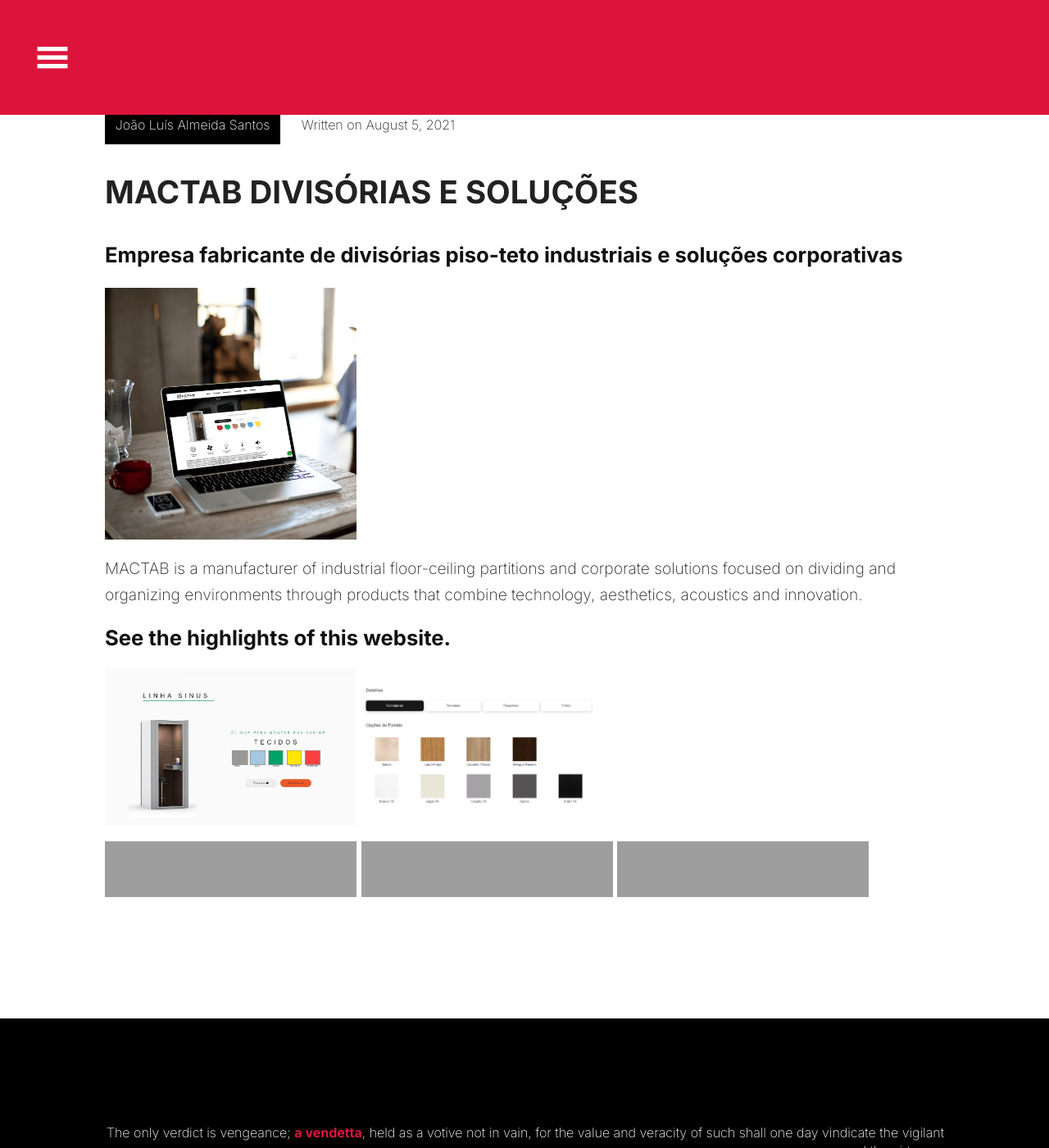
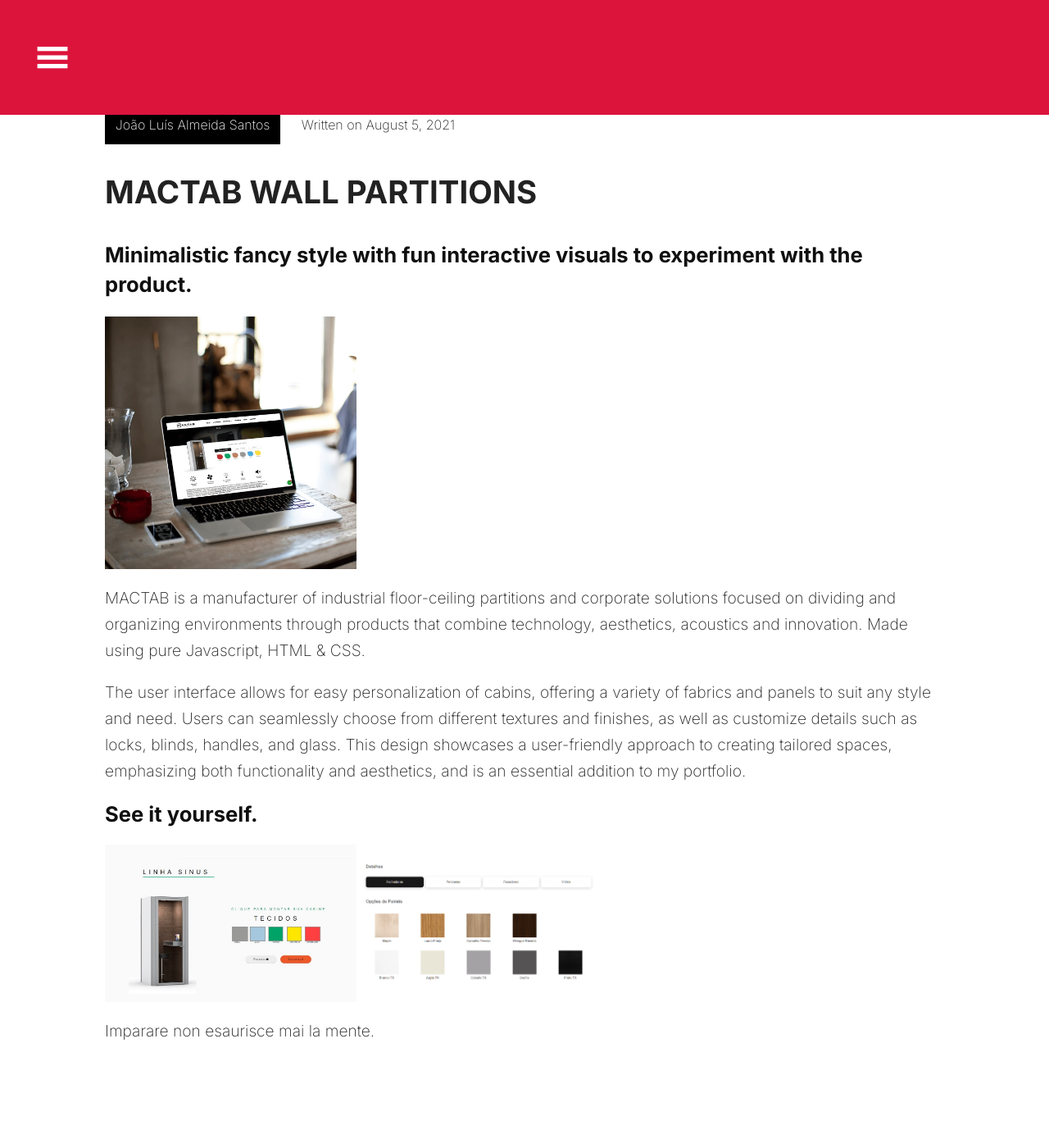
Before and after one commit to lyszt/lyszt.github.io, a Jekyll site: the page built from _posts/2021-8-5-Mactab.md, in a window 1280 px wide and 1400 px high. Shown: the whole window at 82% size. Built offline with Jekyll 4.4.1, drawn with Linux system fonts in a browser that asks for light colours; grey boxes are pictures that could not be loaded.

Commit message:
Made a blog post with jekyll to house portfolio description of Mactab

```diff
--- a/_posts/2021-8-5-Mactab.md
+++ b/_posts/2021-8-5-Mactab.md
@@ -1,9 +1,10 @@
 ---
 layout: post
-title: MACTAB DIVISÓRIAS E SOLUÇÕES
-subtitle: Empresa fabricante de divisórias piso-teto industriais e soluções corporativas
+title: MACTAB WALL PARTITIONS
+subtitle: Minimalistic fancy style with fun interactive visuals to experiment with the product.
 author: João Luís Almeida Santos
-intro: Company that manufactures industrial divisions and corporate solutions
+intro: MACTAB is a manufacturer of industrial floor-ceiling partitions
+  and corporate solutions focused on dividing and organizing environments through products that combine technology, aesthetics, acoustics and innovation.
 cover: img/Portfolio/Web/mactab.jpg
 alt: Coffee, glasses and candle in cozy setting.
 
@@ -16,11 +17,12 @@
 
 MACTAB is a manufacturer of industrial floor-ceiling partitions
 and corporate solutions focused on dividing and organizing environments through products that combine technology, aesthetics, acoustics and innovation.
+Made using pure Javascript, HTML & CSS.
 
-## See the highlights of this website.
+The user interface allows for easy personalization of cabins, offering a variety of fabrics and panels to suit any style and need. Users can seamlessly choose from different textures and finishes, as well as customize details such as locks, blinds, handles, and glass. This design showcases a user-friendly approach to creating tailored spaces, emphasizing both functionality and aesthetics, and is an essential addition to my portfolio.
+
+## See it yourself.
 ![Design where you can pick colours to customize product](../img/Portfolio/Web/Mactab/1.jpg)
 ![Divisor Material Panel](../img/Portfolio/Web/Mactab/2.png)
 
-![HTML5](https://img.shields.io/badge/html5-%23E34F26.svg?style=for-the-badge&logo=html5&logoColor=white)
-![JavaScript](https://img.shields.io/badge/javascript-%23323330.svg?style=for-the-badge&logo=javascript&logoColor=%23F7DF1E)
-![CSS3](https://img.shields.io/badge/css3-%231572B6.svg?style=for-the-badge&logo=css3&logoColor=white)
+Imparare non esaurisce mai la mente.
```
Also changed, not shown: index.html (+0 -17 lines).
